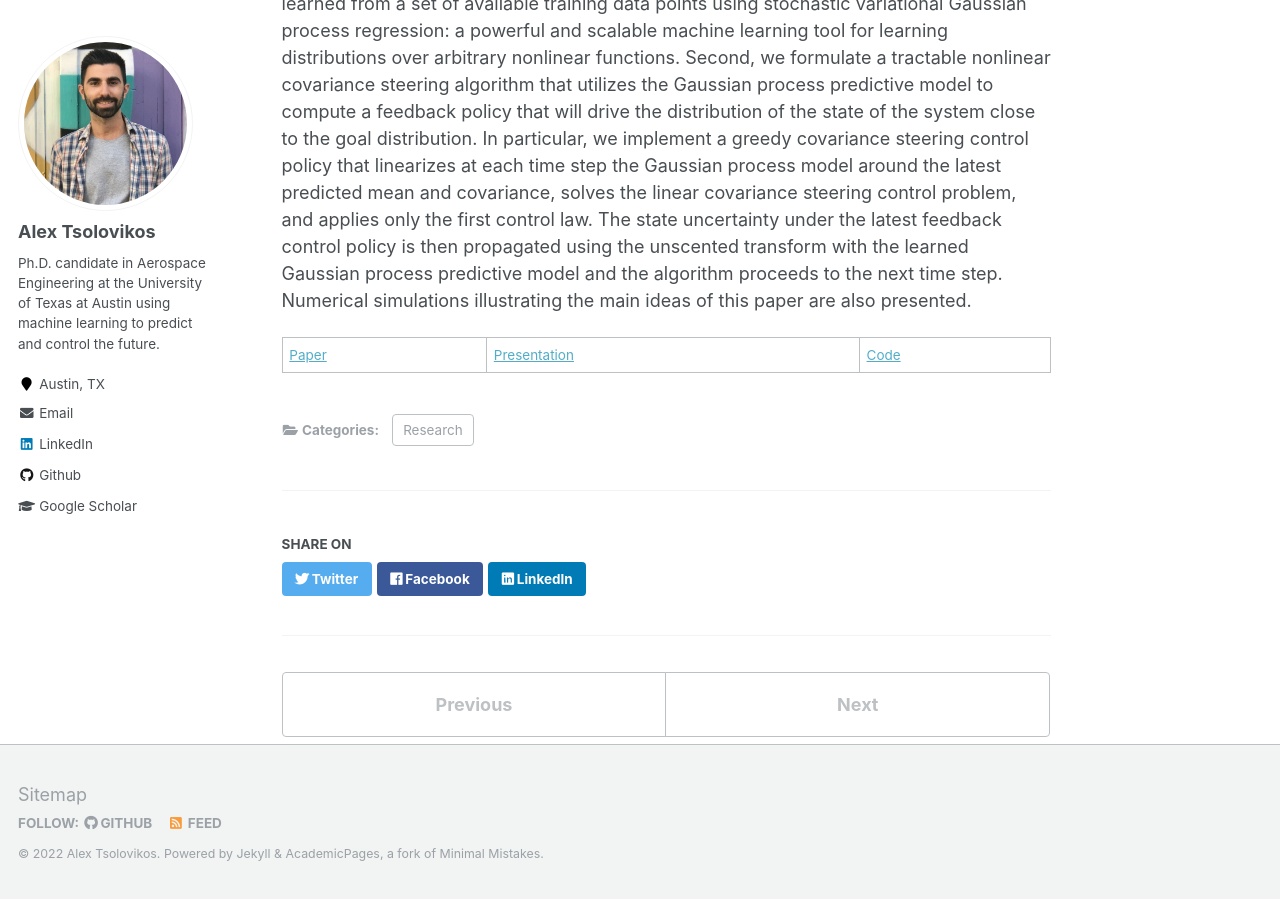
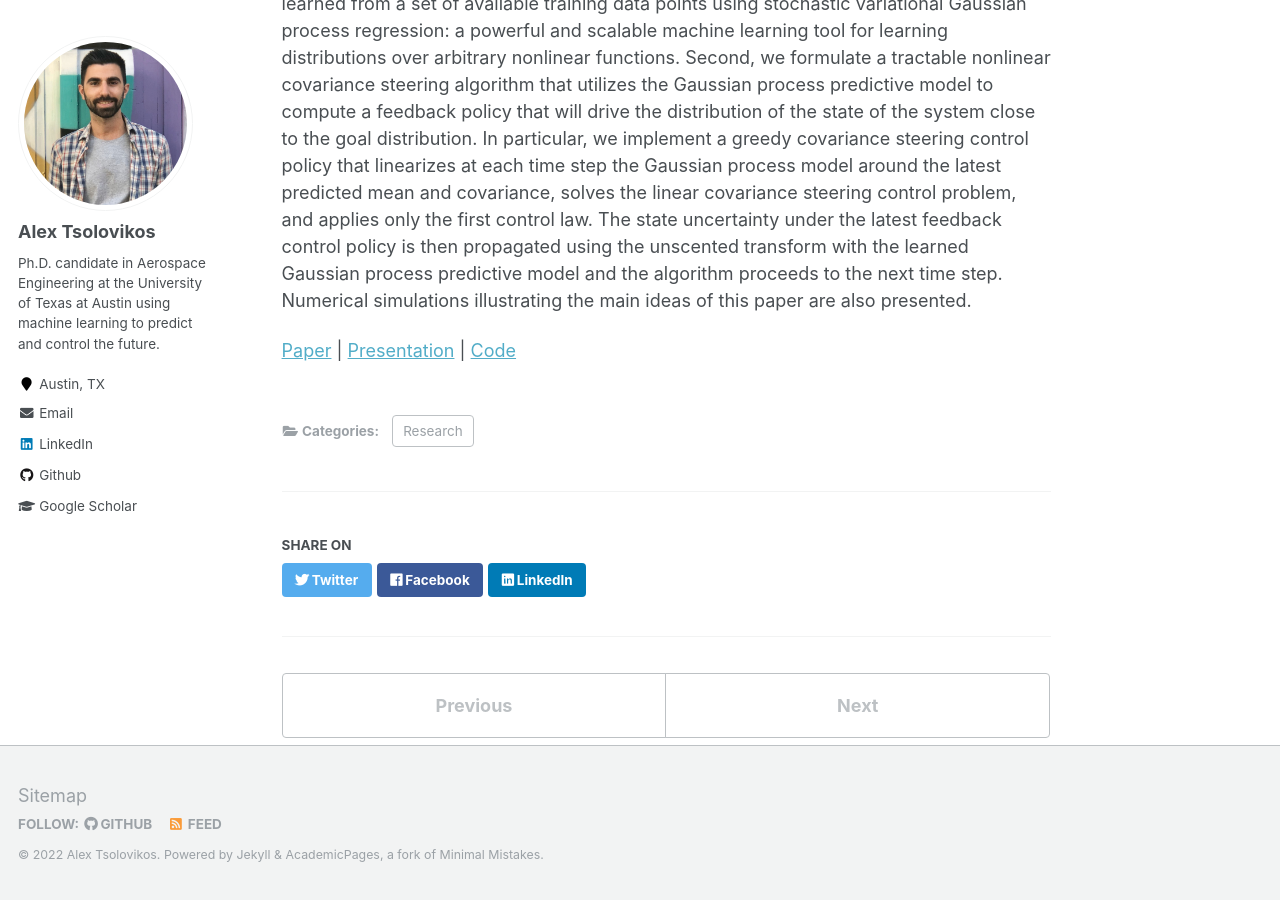
Before and after one commit to alextsolovikos/alextsolovikos.github.io, a Jekyll site: the page built from _publications/2021-10-25-cautious-covariance-steering.md, in a window 1280 px wide and 900 px high, scrolled down 753 px. Built offline with Jekyll 4.4.1, drawn with Linux system fonts in a browser that asks for light colours.

```diff
--- a/_publications/2021-10-25-cautious-covariance-steering.md
+++ b/_publications/2021-10-25-cautious-covariance-steering.md
@@ -10,4 +10,4 @@ Learned (Cautious) Model   |  Exact Model
 
 In this work, we consider the problem of steering the first two moments of the uncertain state of an unknown discrete-time stochastic nonlinear system to a given terminal distribution in finite time. Toward that goal, first, a non-parametric predictive model is learned from a set of available training data points using stochastic variational Gaussian process regression: a powerful and scalable machine learning tool for learning distributions over arbitrary nonlinear functions. Second, we formulate a tractable nonlinear covariance steering algorithm that utilizes the Gaussian process predictive model to compute a feedback policy that will drive the distribution of the state of the system close to the goal distribution. In particular, we implement a greedy covariance steering control policy that linearizes at each time step the Gaussian process model around the latest predicted mean and covariance, solves the linear covariance steering control problem, and applies only the first control law. The state uncertainty under the latest feedback control policy is then propagated using the unscented transform with the learned Gaussian process predictive model and the algorithm proceeds to the next time step. Numerical simulations illustrating the main ideas of this paper are also presented.
 
-[Paper](https://arxiv.org/pdf/2010.00778.pdf) | [Presentation](https://alextsolovikos.github.io/docs/MECC_2021_Presentation_Cautious_Nonlinear_Covariance_Steering_using_Variational_Gaussian_Process_Predictive_Models.pdf) | [Code](https://github.com/alextsolovikos/greedyGPCS)
+[Paper](https://arxiv.org/pdf/2010.00778.pdf) \| [Presentation](https://alextsolovikos.github.io/docs/MECC_2021_Presentation_Cautious_Nonlinear_Covariance_Steering_using_Variational_Gaussian_Process_Predictive_Models.pdf) \| [Code](https://github.com/alextsolovikos/greedyGPCS)
```
